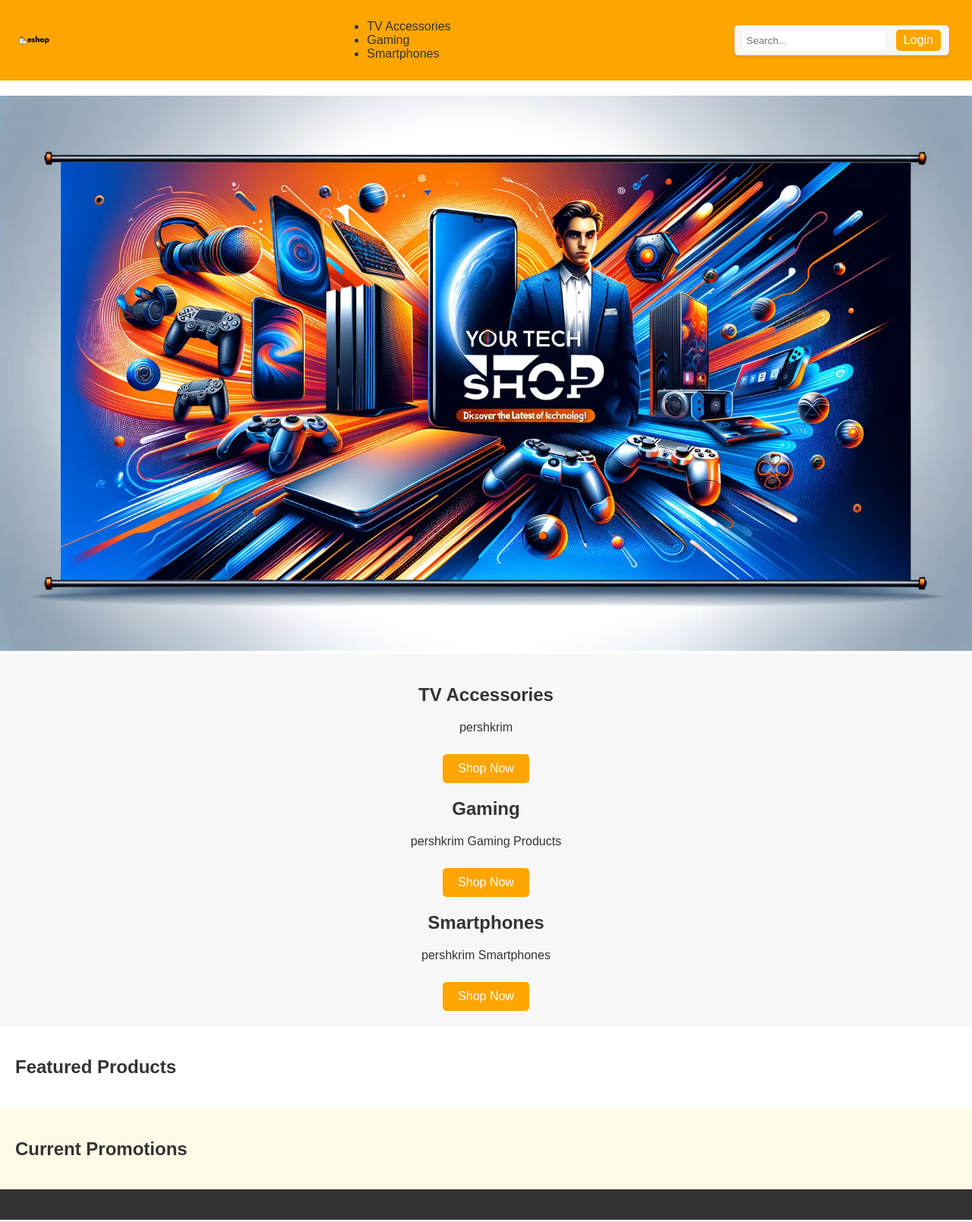
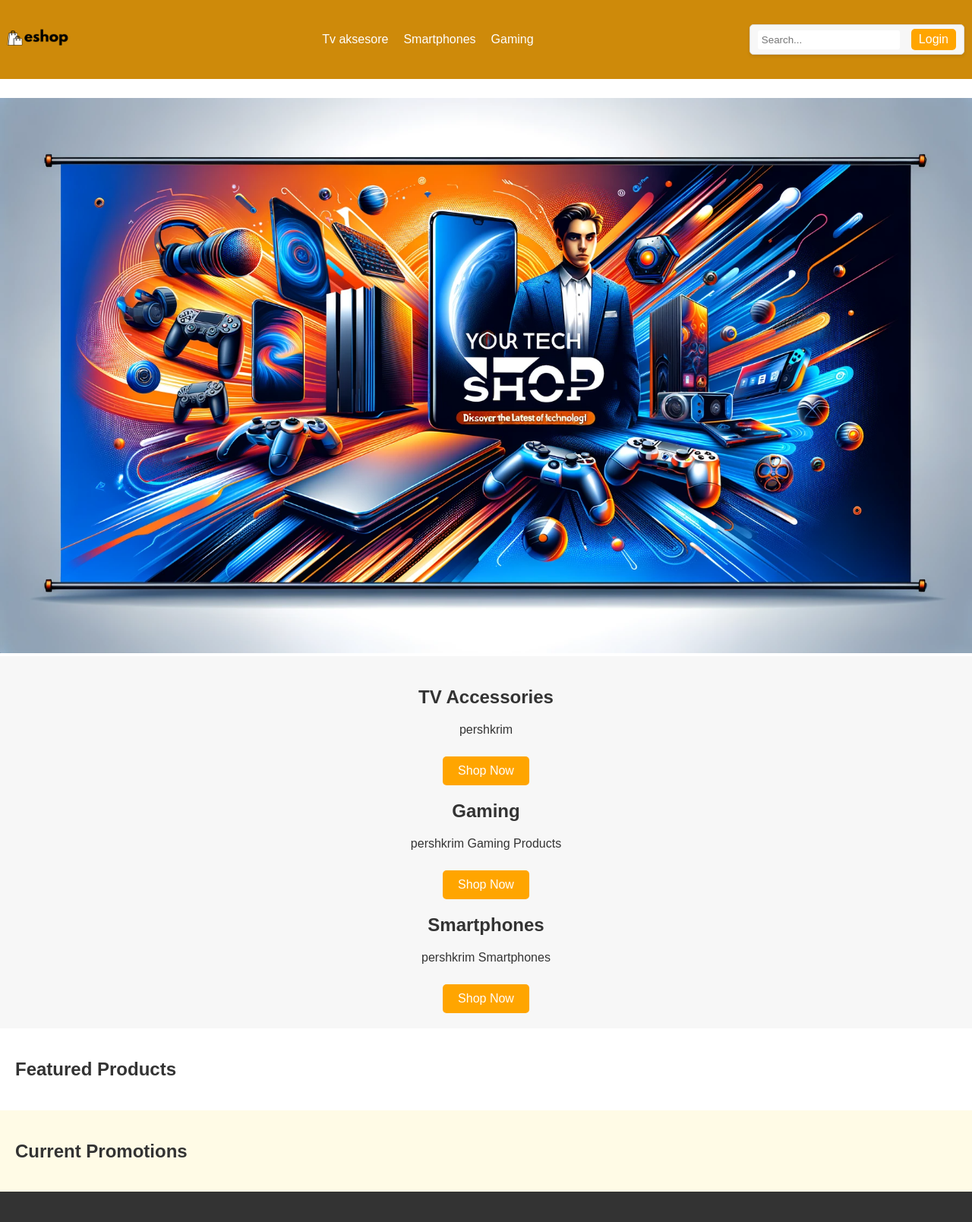
Before and after one commit to Blend112/E-Shop, a PHP site: page /index.html in a window 1280 px wide. Shown: the whole page at 76% size. Run offline with PHP 8.4, Linux system fonts and the light colour scheme.

Commit message:
krijova ni css te ri mi lidh html dhe zbukurova pak me css

```diff
--- a/gaming.css
+++ b/gaming.css
@@ -52,6 +52,9 @@ a:active{
 .teksti ul li {
 	padding: 10px;
 }
+.teksti li{
+    /* font-size: x-large; */
+}
 .SearchBox{
     height: 36px;
 }
--- a/index.html
+++ b/index.html
@@ -5,22 +5,31 @@
     <meta name="viewport" content="width=device-width, initial-scale=1.0">
     <title>E-Shop</title>
     <link rel="stylesheet" href="stiliperindex.css">
+    <link rel="stylesheet" href="navbar.css">
 </head>
 <body>
 
-<header>
-    <img src="fotot per projekt/logot/logo.png" alt="Tech Shop Logo" class="logo">
-        <ul>
-            <li><a href="tv.html">TV Accessories</a></li>
-            <li><a href="gaming.html">Gaming</a></li>
-            <li><a href="smartphones.html">Smartphones</a></li>
-        </ul>
-    </nav>
-    <div class="search-bar">
-        <input type="text" placeholder="Search...">
-        <a href="login.html" class="login-button">Login</a>
+    <div class="div-ul">
+        <div class="ul2">
+        <div class="image">
+            <img src="fotot per projekt/logot/logo.png" alt="logo" class="logoImg">
+        </div>
+
+        <div class="teksti">
+            <ul>
+                <li class="tvclass"><a href="tv.html">Tv aksesore</a>
+                <li class="tvclass"><a href="smartphones.html">Smartphones</a></li>
+                <li class="tvclass"><a href="gaming.html">Gaming</a></li>
+            </ul>
+        </div>
+        <div class="search-bar">
+          <input type="text" placeholder="Search...">
+          <a href="login.html" class="login-button">Login</a>
+      </div>
+
+      </div>
     </div>
-</header>
+    </div>
 
 
 <section class="banner">
--- /dev/null
+++ b/navbar.css
@@ -0,0 +1,92 @@
+body{
+    font-family: Arial, Helvetica, sans-serif;
+}
+.search-bar {
+    display: flex;
+    align-items: center;
+}
+.login-button {
+    background-color: orange;
+    color: white;
+    padding: 5px 10px;
+    border: none;
+    border-radius: 5px;
+    text-align: center;
+    text-decoration: none;
+    margin-left: 10px;
+}
+.search-bar {
+    display: flex;
+    align-items: center;
+    border: 1px solid #ddd;
+    background-color: #f7f7f7;
+    padding: 5px 10px;
+    border-radius: 5px;
+    box-shadow: 0 2px 4px rgba(0, 0, 0, 0.1);
+    margin-right: 10px; /
+}
+
+.search-bar input[type="text"] {
+    border: none;
+    padding: 5px;
+    margin-right: 5px;
+    border-radius: 3px;
+}
+.search-bar .login-button {
+    background-color: orange;
+    color: white;
+    padding: 5px 10px;
+    border: none;
+    border-radius: 5px;
+    text-align: center;
+    text-decoration: none;
+}
+.div-ul{
+    background-color:rgb(206, 138, 10);
+    display: flex;
+    justify-content: center;
+    margin-bottom: 25px;
+}
+.ul2{
+    width: 1460px;
+    display: flex;
+    flex-direction: row;
+    flex-wrap: nowrap;
+    justify-content: space-between;
+    align-items: center;
+    align-content: center;
+}
+.tvclass {
+    list-style-type:none ;
+
+}
+.tvclass a{
+  color: white;
+  text-decoration: none;
+
+}
+
+.logoImg{
+width: 100px;
+height: 100px;
+}
+.teksti{
+display: flex;
+flex-direction: row;
+flex-wrap: nowrap;
+justify-content: flex-end;
+align-items: baseline;
+
+align-content: stretch;
+}
+.teksti ul{
+display: flex;
+justify-content: space-between;
+}
+
+.teksti ul li {
+padding: 10px;
+}
+.teksti li{
+/* font-size: x-large; */
+}
--- a/stiliperindex.css
+++ b/stiliperindex.css
@@ -21,7 +21,7 @@ header {
 }
 
 header .logo {
-    height: 50px;
+    height: 100px;
 }
 
 nav ul {
```
Also changed, not shown: gaming.html (+7 -4 lines), smartphones.html (+6 -4 lines), tv.html (+7 -4 lines), smartphones.css (line endings or trailing spaces).
